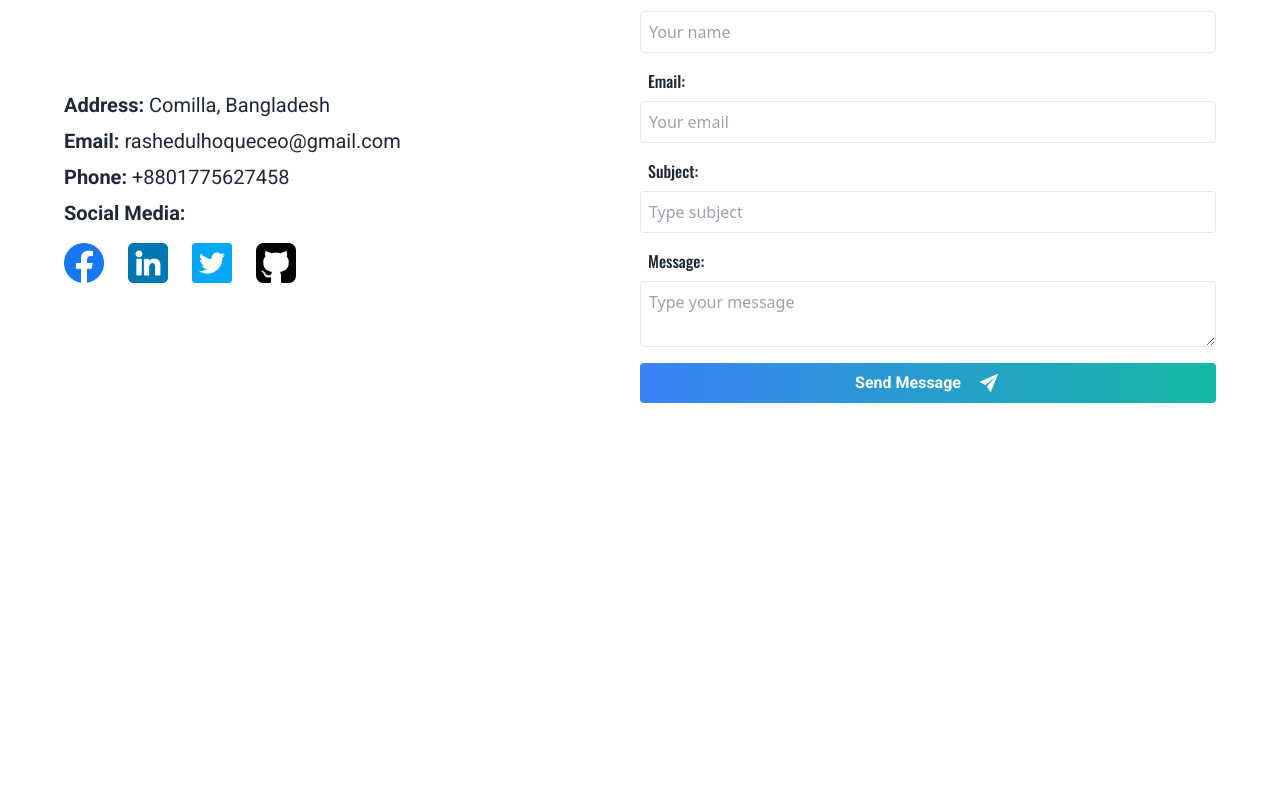
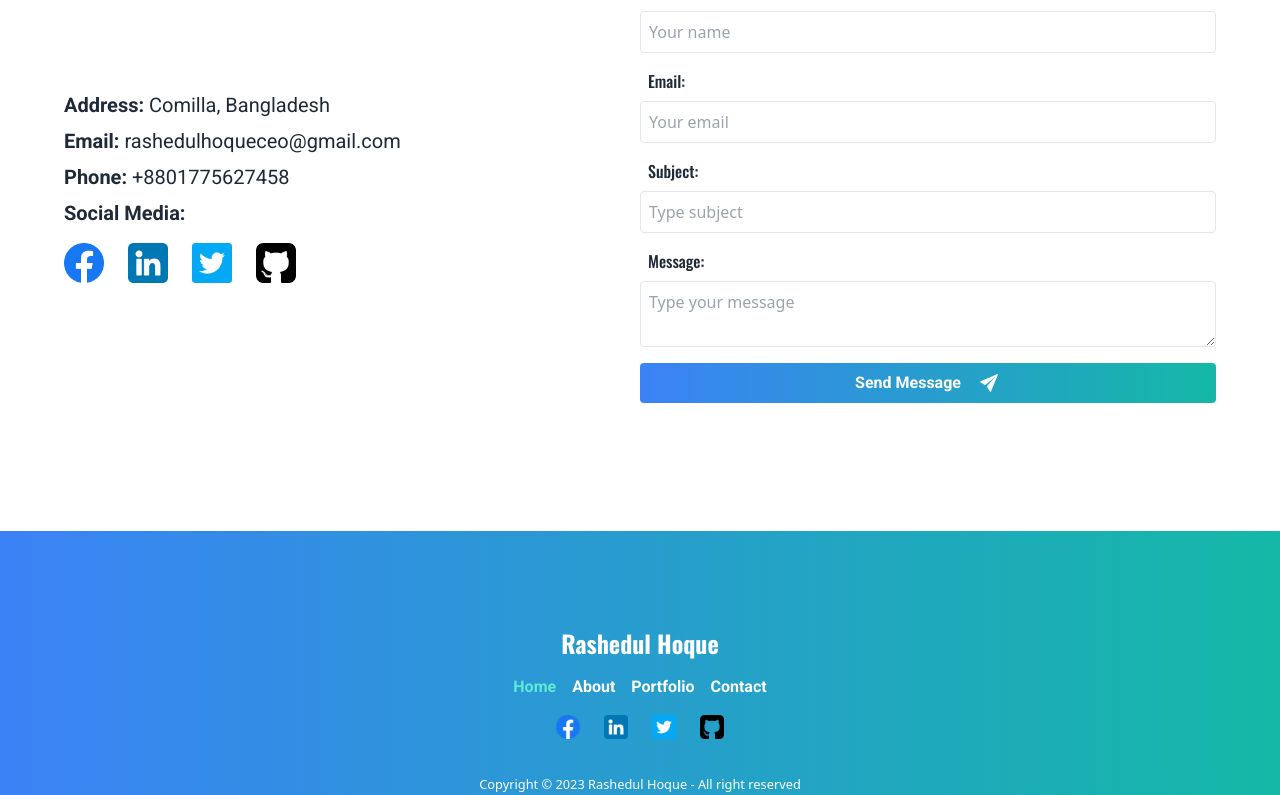
Before and after one commit to Rashedul-Hoque-Rashed/Rashedul-Hoque-portfolio, a React (Vite) app: page / in a window 1280 px wide. Shown: the part 2526-3321 px from the top of the page. Before the commit the page ends 3057 px from the top, so only its background shows below. Built offline with nearby package versions, Linux system fonts and the light colour scheme.

Commit message:
create footer

```diff
--- /dev/null
+++ b/src/Components/Footer/Footer.jsx
@@ -0,0 +1,79 @@
+import { NavLink } from "react-router-dom";
+import PropTypes from 'prop-types';
+import facebook from '../../assets/icons/facebook.png'
+import linkedin from '../../assets/icons/linkedin.png'
+import twitter from '../../assets/icons/twitter.png'
+import github from '../../assets/icons/github-sign.png'
+
+
+const NavItem = ({ to, label, onClick }) => (
+    <NavLink
+        to={to}
+        onClick={onClick}
+        className={({ isActive }) =>
+            isActive ? 'text-teal-300 font-bold font-roboto' : 'text-white font-semibold font-roboto'
+        }
+    >
+        {label}
+    </NavLink>
+);
+
+
+const Footer = () => {
+    return (
+        <div className="bg-gradient-to-r from-blue-500 to-teal-500 text-white pt-16">
+            <div className="container mx-auto p-8">
+                <h1 className="text-2xl text-center font-bold mb-4 font-oswald">
+                    Rashedul Hoque
+                </h1>
+                <div className="flex space-x-4 justify-center mb-4">
+                    <NavItem to="/" label="Home" />
+                    <NavItem to="/about" label="About" />
+                    <NavItem to="/portfolio" label="Portfolio" />
+                    <NavItem to="/contact" label="Contact" />
+                </div>
+                <div className="flex space-x-6 justify-center">
+                    <a
+                        href="https://www.facebook.com/RashedulHoque23/"
+                        target="_blank"
+                        rel="noopener noreferrer"
+                    >
+                        <img src={facebook} alt="Facebook" className="w-6 h-6" />
+                    </a>
+                    <a
+                        href="https://www.linkedin.com/in/rashedul-hoque-rashed/"
+                        target="_blank"
+                        rel="noopener noreferrer"
+                    >
+                        <img src={linkedin} alt="LinkedIn" className="w-6 h-6" />
+                    </a>
+                    <a
+                        href="https://twitter.com/Rashedul2Hoque"
+                        target="_blank"
+                        rel="noopener noreferrer"
+                    >
+                        <img src={twitter} alt="Twitter" className="w-6 h-6" />
+                    </a>
+                    <a
+                        href="https://github.com/Rashedul-Hoque-Rashed"
+                        target="_blank"
+                        rel="noopener noreferrer"
+                    >
+                        <img src={github} alt="Twitter" className="w-6 h-6" />
+                    </a>
+                </div>
+            </div>
+            <p className="text-center"><small>Copyright © {new Date().getFullYear()} Rashedul Hoque - All right reserved</small></p>
+        </div>
+    );
+};
+
+
+NavItem.propTypes = {
+    to: PropTypes.string,
+    label: PropTypes.string,
+    onClick: PropTypes.func,
+};
+
+
+export default Footer;
--- a/src/Pages/Home/Home.jsx
+++ b/src/Pages/Home/Home.jsx
@@ -1,6 +1,7 @@
 import Banner from "../../Components/Banner/Banner";
 import Contact from "../../Components/Contact/Contact";
 import Educations from "../../Components/Educations/Educations";
+import Footer from "../../Components/Footer/Footer";
 import Projects from "../../Components/Projects/Projects";
 import Skills from "../../Components/Skills/Skills";
 
@@ -13,6 +14,7 @@ const Home = () => {
            <Projects/>
            <Educations/>
            <Contact/>
+           <Footer/>
         </div>
     );
 };
```
